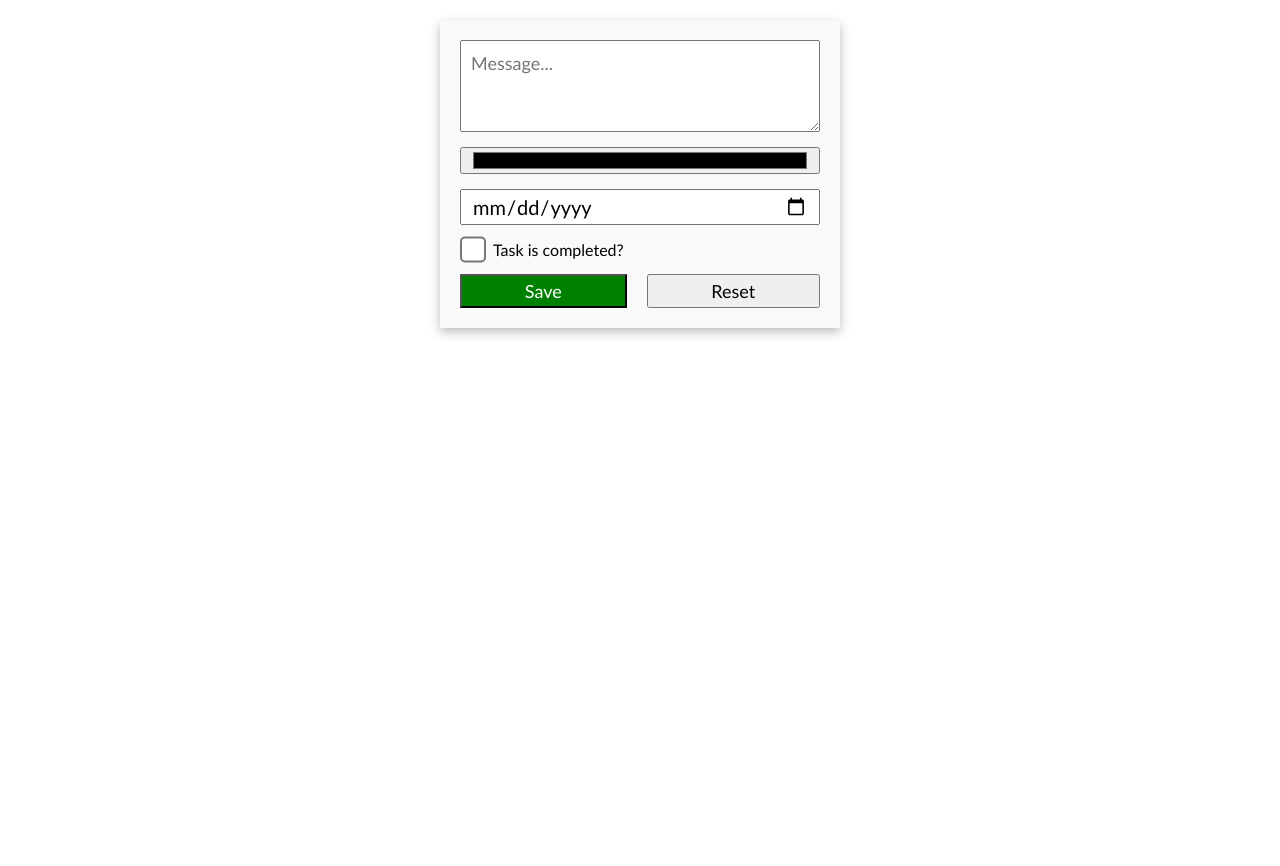
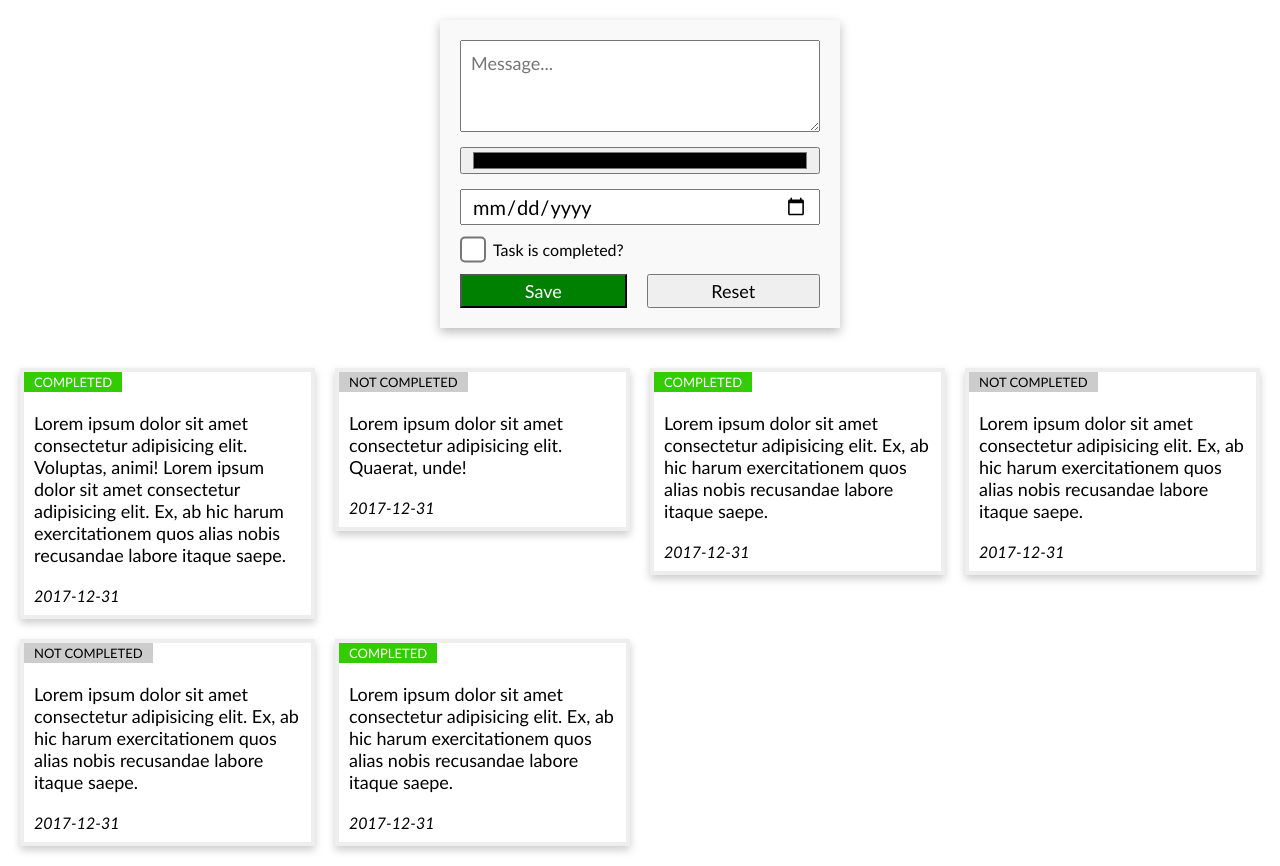
Before and after one commit to front-end-by-rimantas/29a-grupe-todo, a website: page index.html in a window 1280 px wide. Before the commit the page ends 800 px from the top, so only its background shows below. Drawn offline with Linux system fonts and the light colour scheme.

Commit message:
Todo list design

```diff
--- a/css/components/todo.css
+++ b/css/components/todo.css
@@ -0,0 +1,37 @@
+.list {
+  display: grid;
+  gap: 20px;
+  grid-template-columns: repeat(auto-fit, minmax(250px, 1fr));
+  width: 100%;
+  align-items: start;
+}
+
+.list > .card {
+  display: flex;
+  flex-direction: column;
+  align-items: flex-start;
+  gap: 10px;
+  box-shadow: 0 4px 8px #0003;
+  border: 4px solid #eee;
+}
+.card > .badge {
+  display: inline-block;
+  padding: 2px 10px;
+  background-color: #ccc;
+  font-size: 13px;
+  text-transform: uppercase;
+}
+.card > .badge.completed {
+  background-color: #3c0;
+  color: #fff;
+}
+.card > .badge.not-completed {
+}
+.card > .message {
+  padding: 10px;
+  font-size: 18px;
+}
+.card > .deadline {
+  padding: 0 10px 10px 10px;
+  font-style: italic;
+}
--- a/css/main.css
+++ b/css/main.css
@@ -11,6 +11,8 @@
 /* CUSTOM STYLE BELOW THIS COMMENT LINE */
 body {
   display: flex;
-  justify-content: center;
+  flex-direction: column;
+  align-items: center;
   padding: 20px;
+  gap: 40px;
 }
--- a/index.html
+++ b/index.html
@@ -30,6 +30,45 @@
         </div>
     </form>
 
+    <div class="list">
+        <div class="card" style="border-color: #eee;">
+            <!-- <span class="badge not-completed">Not completed</span> -->
+            <span class="badge completed">Completed</span>
+            <p class="message">Lorem ipsum dolor sit amet consectetur adipisicing elit. Voluptas, animi! Lorem ipsum dolor sit amet consectetur adipisicing elit. Ex, ab hic harum exercitationem quos alias nobis recusandae labore itaque saepe.</p>
+            <p class="deadline">2017-12-31</p>
+        </div>
+        <div class="card" style="border-color: #eee;">
+            <span class="badge not-completed">Not completed</span>
+            <!-- <span class="badge completed">Completed</span> -->
+            <p class="message">Lorem ipsum dolor sit amet consectetur adipisicing elit. Quaerat, unde!</p>
+            <p class="deadline">2017-12-31</p>
+        </div>
+        <div class="card" style="border-color: #eee;">
+            <!-- <span class="badge not-completed">Not completed</span> -->
+            <span class="badge completed">Completed</span>
+            <p class="message">Lorem ipsum dolor sit amet consectetur adipisicing elit. Ex, ab hic harum exercitationem quos alias nobis recusandae labore itaque saepe.</p>
+            <p class="deadline">2017-12-31</p>
+        </div>
+        <div class="card" style="border-color: #eee;">
+            <span class="badge not-completed">Not completed</span>
+            <!-- <span class="badge completed">Completed</span> -->
+            <p class="message">Lorem ipsum dolor sit amet consectetur adipisicing elit. Ex, ab hic harum exercitationem quos alias nobis recusandae labore itaque saepe.</p>
+            <p class="deadline">2017-12-31</p>
+        </div>
+        <div class="card" style="border-color: #eee;">
+            <span class="badge not-completed">Not completed</span>
+            <!-- <span class="badge completed">Completed</span> -->
+            <p class="message">Lorem ipsum dolor sit amet consectetur adipisicing elit. Ex, ab hic harum exercitationem quos alias nobis recusandae labore itaque saepe.</p>
+            <p class="deadline">2017-12-31</p>
+        </div>
+        <div class="card" style="border-color: #eee;">
+            <!-- <span class="badge not-completed">Not completed</span> -->
+            <span class="badge completed">Completed</span>
+            <p class="message">Lorem ipsum dolor sit amet consectetur adipisicing elit. Ex, ab hic harum exercitationem quos alias nobis recusandae labore itaque saepe.</p>
+            <p class="deadline">2017-12-31</p>
+        </div>
+    </div>
+
 </body>
 
 </html>
```
